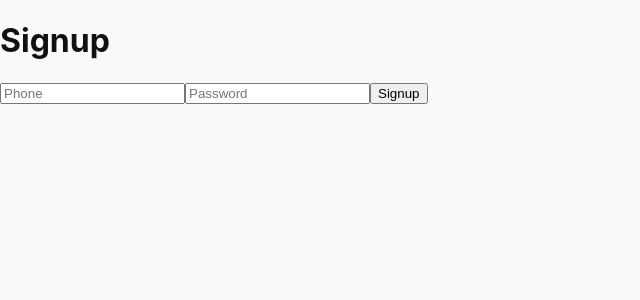
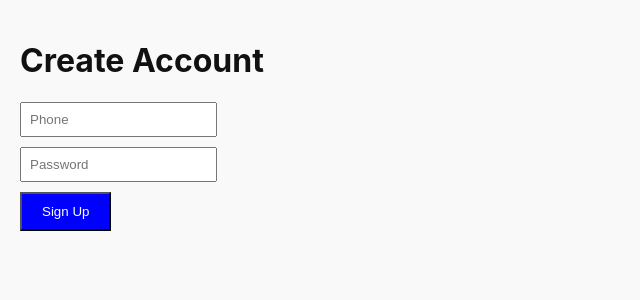
Before and after one commit to kopachalmtd/djmoviesKE, a Next.js app: page /auth/signup in a window 1280 px wide. Shown: the top 300 px of the page, without its empty margins (0-640 px from the left). Built offline with nearby package versions, Linux system fonts and the light colour scheme.

Commit message:
Update signup.js

```diff
--- a/pages/auth/signup.js
+++ b/pages/auth/signup.js
@@ -5,36 +5,62 @@ export default function SignupPage() {
   const router = useRouter();
   const [phone, setPhone] = useState("");
   const [password, setPassword] = useState("");
+  const [loading, setLoading] = useState(false);
 
+  // If token exists → go to movies page
   useEffect(() => {
     const token = localStorage.getItem("token");
-    if (token) {
-      // If already logged in, redirect to movies
-      router.replace("/movies");
-    }
+    if (token) router.replace("/movies");
   }, [router]);
 
-  const handleSignup = async () => {
+  async function handleSignup() {
+    setLoading(true);
+
     const res = await fetch("/api/auth/signup", {
       method: "POST",
+      headers: { "Content-Type": "application/json" },
       body: JSON.stringify({ phone, password }),
-      headers: { "Content-Type": "application/json" },
     });
+
     const data = await res.json();
+
     if (data.token) {
       localStorage.setItem("token", data.token);
-      router.push("/movies"); // redirect after signup
+      router.push("/movies"); // Go to movies page
     } else {
-      alert("Signup failed");
+      alert(data.error?.message || "Signup failed");
     }
-  };
+
+    setLoading(false);
+  }
 
   return (
-    <div>
-      <h1>Signup</h1>
-      <input placeholder="Phone" value={phone} onChange={e => setPhone(e.target.value)} />
-      <input placeholder="Password" value={password} onChange={e => setPassword(e.target.value)} type="password" />
-      <button onClick={handleSignup}>Signup</button>
+    <div style={{ padding: 20 }}>
+      <h1>Create Account</h1>
+
+      <input
+        type="text"
+        placeholder="Phone"
+        value={phone}
+        onChange={(e) => setPhone(e.target.value)}
+        style={{ display: "block", marginBottom: 10, padding: 8 }}
+      />
+
+      <input
+        type="password"
+        placeholder="Password"
+        value={password}
+        onChange={(e) => setPassword(e.target.value)}
+        style={{ display: "block", marginBottom: 10, padding: 8 }}
+      />
+
+      <button
+        onClick={handleSignup}
+        disabled={loading}
+        style={{ padding: "10px 20px", background: "blue", color: "white" }}
+      >
+        {loading ? "Creating account..." : "Sign Up"}
+      </button>
     </div>
   );
 }
```
